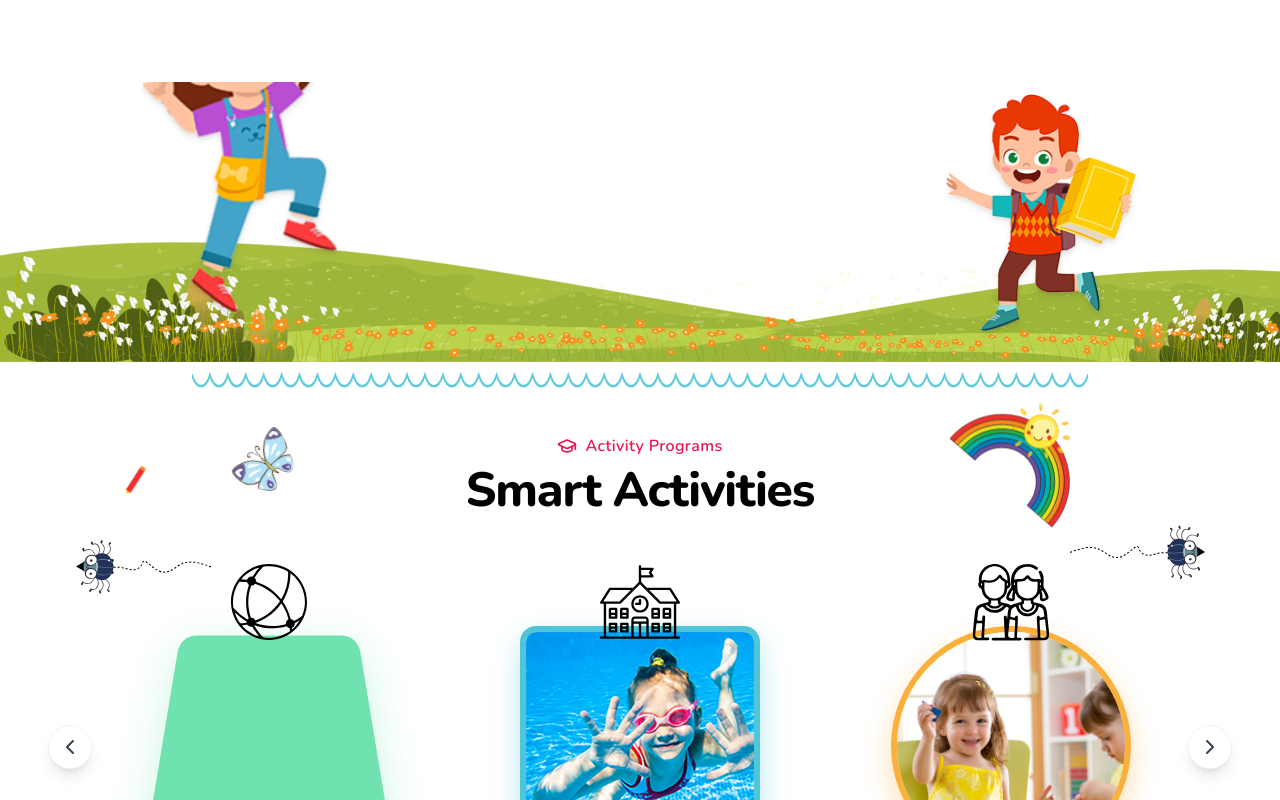
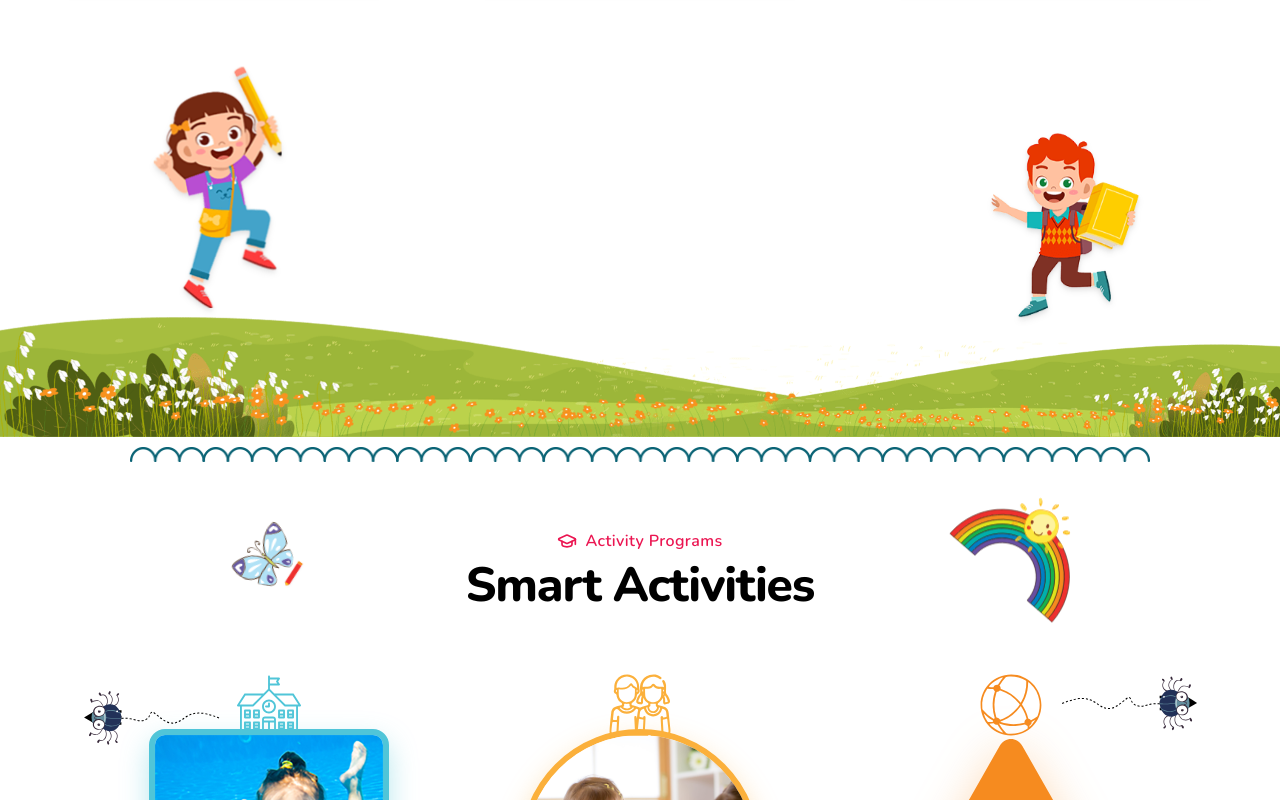
Before and after one commit to LearningHubElgin/ijma-international-model-school, a Next.js app: page / in a window 1280 px wide. Shown: the part 7320-8120 px from the top of the page. Built offline with nearby package versions, Linux system fonts and the light colour scheme.

Commit message:
fix(activities): fix jumping girl and boy unclipped positioning, authentic upward scalloped divider, and colored icon masks for smart activities

```diff
--- a/src/sections/home/InfrastructureGallerySection.tsx
+++ b/src/sections/home/InfrastructureGallerySection.tsx
@@ -20,7 +20,7 @@ export function InfrastructureGallerySection() {
 
   return (
     <section
-      className="relative overflow-hidden pt-24 pb-20 sm:pt-28 sm:pb-24 lg:pt-32 lg:pb-28 bg-white"
+      className="relative overflow-visible pt-24 pb-12 sm:pt-28 sm:pb-16 lg:pt-32 lg:pb-16 bg-white"
       aria-label="Infrastructure Gallery"
     >
       <div className="max-w-[1520px] mx-auto px-4 sm:px-6 lg:px-8 relative z-10">
--- a/src/sections/home/SmartActivitiesSection.tsx
+++ b/src/sections/home/SmartActivitiesSection.tsx
@@ -1,6 +1,6 @@
 'use client';
 
-import React, { useState } from 'react';
+import React, { useState, useEffect } from 'react';
 import Image from 'next/image';
 import { motion, AnimatePresence } from 'framer-motion';
 import { ChevronLeft, ChevronRight, GraduationCap } from 'lucide-react';
@@ -17,6 +17,11 @@ interface ActivityItem {
   image?: string;
 }
 
+// In Elementor swiper on gdgoenkarohini.com, initial visible slides:
+// 1. Painting (Mint Trapezoid, Mint Ball Icon)
+// 2. Physical Activities (Cyan Square with Underwater Swimming Photo, Cyan School Icon)
+// 3. Team Activities (Yellow Circle with Blocks Photo, Yellow Children Icon)
+// followed by Individual Activity and Craft in the 5-item loop.
 const ACTIVITIES: ActivityItem[] = [
   {
     id: 'painting',
@@ -69,16 +74,26 @@ const ACTIVITIES: ActivityItem[] = [
 
 export function SmartActivitiesSection() {
   const [startIndex, setStartIndex] = useState(0);
+  const [isPaused, setIsPaused] = useState(false);
+
+  // Auto-play every 3.5 seconds like Elementor swiper on live site
+  useEffect(() => {
+    if (isPaused) return;
+    const interval = setInterval(() => {
+      setStartIndex((prev) => (prev + 1) % ACTIVITIES.length);
+    }, 3500);
+    return () => clearInterval(interval);
+  }, [isPaused]);
 
   const prevSlide = () => {
     setStartIndex((prev) => (prev === 0 ? ACTIVITIES.length - 1 : prev - 1));
   };
 
   const nextSlide = () => {
-    setStartIndex((prev) => (prev === ACTIVITIES.length - 1 ? 0 : prev + 1));
+    setStartIndex((prev) => (prev + 1) % ACTIVITIES.length);
   };
 
-  // Get 3 visible cards in loop for desktop
+  // Get 3 visible cards in continuous loop for desktop
   const visibleCards = [
     ACTIVITIES[startIndex],
     ACTIVITIES[(startIndex + 1) % ACTIVITIES.length],
@@ -86,112 +101,75 @@ export function SmartActivitiesSection() {
   ];
 
   return (
-    <section className="relative w-full bg-white overflow-hidden pt-0 pb-16">
+    <section className="relative w-full bg-white pt-4 pb-16 overflow-visible">
       {/* ============================================================ */}
       {/* 1. GRASSY HILL BANNER & RUNNING KIDS                         */}
       {/* ============================================================ */}
-      <div className="relative w-full overflow-hidden bg-white">
+      <div className="relative w-full bg-white pt-8 sm:pt-24 lg:pt-28 overflow-visible">
         {/* Grassy hill background illustration */}
         <div
-          className="relative w-full h-[220px] sm:h-[260px] md:h-[280px] bg-contain bg-bottom bg-no-repeat flex items-end justify-center"
+          className="relative w-full h-[230px] sm:h-[260px] md:h-[275px] bg-contain bg-bottom bg-no-repeat flex items-end justify-center"
           style={{ backgroundImage: `url('/assets/decorative/gorden_images.png')` }}
         >
-          {/* Jumping Pencil Girl (Left) */}
+          {/* Jumping Pencil Girl (Left) - hidden on mobile like Elementor live site */}
           <motion.div
-            className="absolute left-4 sm:left-12 md:left-24 lg:left-36 bottom-6 sm:bottom-10 z-10 w-[140px] sm:w-[170px] md:w-[200px]"
+            className="absolute left-[3%] sm:left-[6%] md:left-[9%] lg:left-[11%] xl:left-[12%] bottom-[95px] sm:bottom-[115px] md:bottom-[125px] z-20 w-[105px] sm:w-[120px] md:w-[128px] pointer-events-none select-none hidden sm:block"
             animate={{ y: [0, -18, 0], rotate: [0, -2, 0] }}
-            transition={{ duration: 4, repeat: Infinity, ease: 'easeInOut' }}
+            transition={{ duration: 3.8, repeat: Infinity, ease: 'easeInOut' }}
           >
             <Image
               src="/assets/decorative/play_pencil_girl.png"
-              alt="Girl with pencil"
-              width={200}
-              height={376}
-              className="w-full h-auto object-contain drop-shadow-md select-none pointer-events-none"
+              alt="Girl jumping"
+              width={128}
+              height={241}
+              className="w-full h-auto object-contain drop-shadow-md"
               priority
             />
           </motion.div>
 
-          {/* Running Boy with Book (Right) */}
+          {/* Running Boy with Book (Right) - hidden on mobile like Elementor live site */}
           <motion.div
-            className="absolute right-4 sm:right-12 md:right-24 lg:right-36 bottom-4 sm:bottom-8 z-10 w-[130px] sm:w-[160px] md:w-[190px]"
+            className="absolute right-[3%] sm:right-[6%] md:right-[8%] lg:right-[10%] xl:right-[11%] bottom-[90px] sm:bottom-[110px] md:bottom-[120px] z-20 w-[120px] sm:w-[138px] md:w-[148px] pointer-events-none select-none hidden sm:block"
             animate={{ y: [0, 14, 0], rotate: [0, 2, 0] }}
             transition={{ duration: 3.5, repeat: Infinity, ease: 'easeInOut' }}
           >
             <Image
               src="/assets/decorative/play_pencil_boy.png"
-              alt="Boy with book"
-              width={200}
-              height={249}
-              className="w-full h-auto object-contain drop-shadow-md select-none pointer-events-none"
+              alt="Boy running with book"
+              width={148}
+              height={184}
+              className="w-full h-auto object-contain drop-shadow-md"
               priority
             />
           </motion.div>
         </div>
 
-        {/* Delicate Scalloped Blue Line Divider */}
-        <div className="w-full flex justify-center py-2 px-4 overflow-hidden">
-          <div className="w-full max-w-4xl h-6">
-            <Image
-              src="/assets/decorative/scalloped-divider.svg"
-              alt="divider"
-              width={1200}
-              height={24}
-              className="w-full h-full object-fill opacity-90 select-none"
-            />
-          </div>
+        {/* Authentic Elementor line.png Scalloped Loop Divider */}
+        <div className="w-full flex justify-center py-2 px-4 overflow-visible">
+          <div
+            className="w-full max-w-[1020px] h-4 sm:h-5"
+            style={{
+              backgroundColor: '#0A6375',
+              WebkitMaskImage: "url('/assets/decorative/line.png')",
+              maskImage: "url('/assets/decorative/line.png')",
+              WebkitMaskRepeat: 'no-repeat',
+              maskRepeat: 'no-repeat',
+              WebkitMaskPosition: 'center',
+              maskPosition: 'center',
+              WebkitMaskSize: 'contain',
+              maskSize: 'contain',
+              transform: 'scaleY(-1)'
+            }}
+          />
         </div>
       </div>
 
       {/* ============================================================ */}
       {/* 2. SMART ACTIVITIES HEADER & DOODLES                         */}
       {/* ============================================================ */}
-      <Container className="relative pt-8 pb-4">
-        {/* Left Side Hanging Spider */}
-        <motion.div
-          className="absolute -left-2 sm:left-4 md:left-8 top-32 z-10 w-28 sm:w-36 pointer-events-none hidden sm:block"
-          animate={{ y: [0, 8, 0] }}
-          transition={{ duration: 4.2, repeat: Infinity, ease: 'easeInOut' }}
-        >
-          <Image
-            src="/assets/decorative/smart-spider-left.svg"
-            alt="Spider"
-            width={160}
-            height={90}
-            className="w-full h-auto object-contain"
-          />
-        </motion.div>
-
-        {/* Right Side Hanging Spider */}
-        <motion.div
-          className="absolute -right-2 sm:right-4 md:right-8 top-32 z-10 w-28 sm:w-36 pointer-events-none hidden sm:block"
-          animate={{ y: [0, -8, 0] }}
-          transition={{ duration: 4.5, repeat: Infinity, ease: 'easeInOut' }}
-        >
-          <Image
-            src="/assets/decorative/smart-spider-right.svg"
-            alt="Spider"
-            width={160}
-            height={90}
-            className="w-full h-auto object-contain"
-          />
-        </motion.div>
-
-        {/* Small floating pencil doodle (Left) */}
-        <motion.div
-          className="absolute left-8 sm:left-20 top-16 w-8 h-8 pointer-events-none"
-          animate={{ y: [0, -10, 0], rotate: [-10, -18, -10] }}
-          transition={{ duration: 3.8, repeat: Infinity, ease: 'easeInOut' }}
-        >
-          <svg viewBox="0 0 32 32" className="w-full h-full drop-shadow-sm">
-            <path d="M4,28 L8,28 L26,10 L22,6 L4,24 Z" fill="#EE302E" />
-            <path d="M22,6 L26,10 L28,8 L24,4 Z" fill="#F68A1F" />
-            <path d="M4,28 L4,24 L8,28 Z" fill="#FDD211" />
-          </svg>
-        </motion.div>
-
+      <Container className="relative pt-10 sm:pt-14 pb-4">
         {/* Centered Heading with Butterfly & Rainbow Sun */}
-        <div className="relative max-w-2xl mx-auto text-center flex flex-col items-center mb-12">
+        <div className="relative max-w-2xl mx-auto text-center flex flex-col items-center mb-14">
           {/* Butterfly (Left of heading) */}
           <motion.div
             className="absolute -left-12 sm:-left-20 -top-4 w-16 sm:w-20 pointer-events-none"
@@ -205,6 +183,19 @@ export function SmartActivitiesSection() {
               height={80}
               className="w-full h-auto object-contain"
             />
+          </motion.div>
+
+          {/* Tiny red/orange pencil doodle (Left) */}
+          <motion.div
+            className="absolute -left-2 sm:-left-6 top-8 w-7 h-7 pointer-events-none"
+            animate={{ y: [0, -8, 0], rotate: [-10, -18, -10] }}
+            transition={{ duration: 3.8, repeat: Infinity, ease: 'easeInOut' }}
+          >
+            <svg viewBox="0 0 32 32" className="w-full h-full drop-shadow-sm">
+              <path d="M4,28 L8,28 L26,10 L22,6 L4,24 Z" fill="#EE302E" />
+              <path d="M22,6 L26,10 L28,8 L24,4 Z" fill="#F68A1F" />
+              <path d="M4,28 L4,24 L8,28 Z" fill="#FDD211" />
+            </svg>
           </motion.div>
 
           {/* Rainbow Sun (Right of heading) */}
@@ -235,24 +226,58 @@ export function SmartActivitiesSection() {
         </div>
 
         {/* ============================================================ */}
-        {/* 3. ACTIVITY CARDS CAROUSEL                                   */}
+        {/* 3. ACTIVITY CARDS CAROUSEL (PAUSE ON HOVER)                  */}
         {/* ============================================================ */}
-        <div className="relative max-w-6xl mx-auto px-4 sm:px-8">
-          {/* Carousel Arrows */}
+        <div
+          className="relative max-w-6xl mx-auto px-4 sm:px-8 group/carousel"
+          onMouseEnter={() => setIsPaused(true)}
+          onMouseLeave={() => setIsPaused(false)}
+        >
+          {/* Left Side Hanging Spider - horizontally aligned with Card 1 icon */}
+          <motion.div
+            className="absolute -left-6 sm:left-0 md:left-2 top-2 sm:top-3 md:top-4 z-20 w-28 sm:w-36 pointer-events-none hidden sm:block"
+            animate={{ y: [0, 8, 0] }}
+            transition={{ duration: 4.2, repeat: Infinity, ease: 'easeInOut' }}
+          >
+            <Image
+              src="/assets/decorative/smart-spider-left.svg"
+              alt="Spider"
+              width={160}
+              height={90}
+              className="w-full h-auto object-contain"
+            />
+          </motion.div>
+
+          {/* Right Side Hanging Spider - horizontally aligned with Card 3 icon */}
+          <motion.div
+            className="absolute -right-6 sm:right-0 md:right-2 top-2 sm:top-3 md:top-4 z-20 w-28 sm:w-36 pointer-events-none hidden sm:block"
+            animate={{ y: [0, -8, 0] }}
+            transition={{ duration: 4.5, repeat: Infinity, ease: 'easeInOut' }}
+          >
+            <Image
+              src="/assets/decorative/smart-spider-right.svg"
+              alt="Spider"
+              width={160}
+              height={90}
+              className="w-full h-auto object-contain"
+            />
+          </motion.div>
+
+          {/* Subtle Carousel Arrows on hover */}
           <button
             onClick={prevSlide}
             aria-label="Previous Activity"
-            className="absolute -left-3 sm:-left-6 top-1/3 -translate-y-1/2 z-20 w-11 h-11 rounded-full bg-white shadow-lg border border-gray-100 flex items-center justify-center text-gray-700 hover:text-[#EB1551] hover:shadow-xl transition-all hover:scale-110"
+            className="absolute -left-2 sm:-left-5 top-1/3 -translate-y-1/2 z-30 w-10 h-10 rounded-full bg-white/90 shadow-md border border-gray-100 flex items-center justify-center text-gray-700 hover:text-[#EB1551] hover:scale-110 transition-all opacity-0 group-hover/carousel:opacity-100"
           >
-            <ChevronLeft className="w-6 h-6" />
+            <ChevronLeft className="w-5 h-5" />
           </button>
 
           <button
             onClick={nextSlide}
             aria-label="Next Activity"
-            className="absolute -right-3 sm:-right-6 top-1/3 -translate-y-1/2 z-20 w-11 h-11 rounded-full bg-white shadow-lg border border-gray-100 flex items-center justify-center text-gray-700 hover:text-[#EB1551] hover:shadow-xl transition-all hover:scale-110"
+            className="absolute -right-2 sm:-right-5 top-1/3 -translate-y-1/2 z-30 w-10 h-10 rounded-full bg-white/90 shadow-md border border-gray-100 flex items-center justify-center text-gray-700 hover:text-[#EB1551] hover:scale-110 transition-all opacity-0 group-hover/carousel:opacity-100"
           >
-            <ChevronRight className="w-6 h-6" />
+            <ChevronRight className="w-5 h-5" />
           </button>
 
           {/* Visible Cards Grid (3 cards on desktop, 1 on mobile) */}
@@ -262,29 +287,33 @@ export function SmartActivitiesSection() {
                 <motion.div
                   key={act.id}
                   layout
-                  initial={{ opacity: 0, scale: 0.95 }}
+                  initial={{ opacity: 0, scale: 0.96 }}
                   animate={{ opacity: 1, scale: 1 }}
-                  exit={{ opacity: 0, scale: 0.95 }}
+                  exit={{ opacity: 0, scale: 0.96 }}
                   transition={{ duration: 0.35 }}
                   className="flex flex-col items-center text-center group"
                 >
                   {/* Card Shape Container */}
                   <div className="relative flex flex-col items-center mb-6">
-                    {/* Top Outline Icon */}
-                    <div
-                      className="w-16 h-16 sm:w-20 sm:h-20 -mb-4 z-10 transition-transform duration-300 group-hover:-translate-y-2"
-                      style={{ color: act.iconColor }}
-                    >
-                      <Image
-                        src={act.iconSvg}
-                        alt=""
-                        width={75}
-                        height={75}
-                        className="w-full h-full object-contain filter"
+                    {/* Top Outline Icon (Rendered in matching card color via CSS mask) */}
+                    <div className="w-16 h-16 sm:w-20 sm:h-20 -mb-4 z-10 transition-transform duration-300 group-hover:-translate-y-2 flex items-center justify-center">
+                      <div
+                        className="w-14 h-14 sm:w-16 sm:h-16"
+                        style={{
+                          backgroundColor: act.iconColor,
+                          WebkitMaskImage: `url('${act.iconSvg}')`,
+                          maskImage: `url('${act.iconSvg}')`,
+                          WebkitMaskRepeat: 'no-repeat',
+                          maskRepeat: 'no-repeat',
+                          WebkitMaskPosition: 'center',
+                          maskPosition: 'center',
+                          WebkitMaskSize: 'contain',
+                          maskSize: 'contain'
+                        }}
                       />
                     </div>
 
-                    {/* Shape Elements */}
+                    {/* Shape 1: Trapezoid (Painting) */}
                     {act.shapeType === 'trapezoid' && (
                       <div className="w-[230px] sm:w-[250px] h-[210px] sm:h-[230px] relative drop-shadow-[0_12px_24px_rgba(112,226,176,0.35)] transition-transform duration-300 group-hover:scale-105">
                         <svg viewBox="0 0 260 240" className="w-full h-full">
@@ -296,6 +325,7 @@ export function SmartActivitiesSection() {
                       </div>
                     )}
 
+                    {/* Shape 2: Cyan Square with Underwater Photo (Physical Activities) */}
                     {act.shapeType === 'square' && (
                       <div className="w-[220px] sm:w-[240px] h-[220px] sm:h-[240px] rounded-2xl border-[6px] border-[#50C5D8] overflow-hidden shadow-[0_12px_28px_rgba(80,197,216,0.4)] relative transition-transform duration-300 group-hover:scale-105 bg-[#50C5D8]/10">
                         {act.image && (
@@ -310,6 +340,7 @@ export function SmartActivitiesSection() {
                       </div>
                     )}
 
+                    {/* Shape 3: Golden Yellow Circle with Blocks Photo (Team Activities) */}
                     {act.shapeType === 'circle' && (
                       <div className="w-[220px] sm:w-[240px] h-[220px] sm:h-[240px] rounded-full border-[6px] border-[#FBB03B] overflow-hidden shadow-[0_12px_28px_rgba(251,176,59,0.4)] relative transition-transform duration-300 group-hover:scale-105 bg-[#FBB03B]/10">
                         {act.image && (
@@ -324,6 +355,7 @@ export function SmartActivitiesSection() {
                       </div>
                     )}
 
+                    {/* Shape 4: Triangle (Individual Activity) */}
                     {act.shapeType === 'triangle' && (
                       <div className="w-[230px] sm:w-[250px] h-[210px] sm:h-[230px] relative drop-shadow-[0_12px_24px_rgba(246,139,31,0.35)] transition-transform duration-300 group-hover:scale-105">
                         <svg viewBox="0 0 260 240" className="w-full h-full">
@@ -335,6 +367,7 @@ export function SmartActivitiesSection() {
                       </div>
                     )}
 
+                    {/* Shape 5: Hexagon (Craft) */}
                     {act.shapeType === 'hexagon' && (
                       <div className="w-[230px] sm:w-[250px] h-[210px] sm:h-[230px] relative drop-shadow-[0_12px_24px_rgba(158,91,234,0.35)] transition-transform duration-300 group-hover:scale-105">
                         <svg viewBox="0 0 260 240" className="w-full h-full">
@@ -361,24 +394,8 @@ export function SmartActivitiesSection() {
             </AnimatePresence>
           </div>
 
-          {/* Dots Indicator */}
-          <div className="flex justify-center items-center gap-2.5 mt-10">
-            {ACTIVITIES.map((_, i) => (
-              <button
-                key={i}
-                onClick={() => setStartIndex(i)}
-                aria-label={`Go to slide ${i + 1}`}
-                className={`transition-all duration-300 rounded-full ${
-                  startIndex === i
-                    ? 'w-7 h-2.5 bg-[#EB1551]'
-                    : 'w-2.5 h-2.5 bg-gray-300 hover:bg-gray-400'
-                }`}
-              />
-            ))}
-          </div>
-
           {/* Cloud Doodle at Bottom Center */}
-          <div className="w-full flex justify-center mt-6">
+          <div className="w-full flex justify-center mt-8">
             <div className="w-24 sm:w-28 opacity-80 pointer-events-none">
               <Image
                 src="/assets/decorative/smart-cloud-stars.svg"
```
Also changed, not shown: public/assets/decorative/line.png (added).
